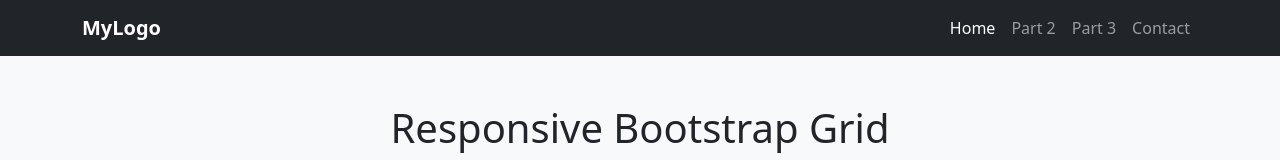
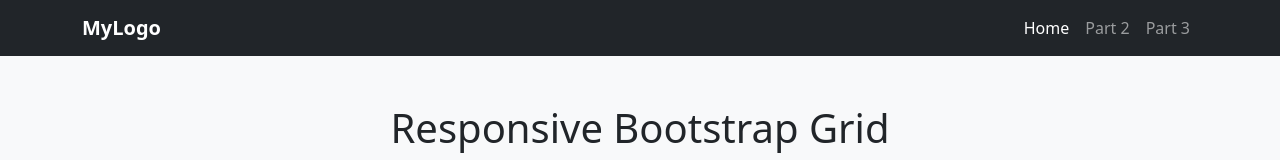
Before and after one commit to DS-KRATOS/asi4, a plain HTML site: page index.html in a window 1280 px wide. Shown: the top 160 px of the page. Drawn offline with nearby package versions, Linux system fonts and the light colour scheme.

Commit message:
Update index.html

```diff
--- a/index.html
+++ b/index.html
@@ -18,18 +18,15 @@
           <li class="nav-item"><a class="nav-link active" href="index.html">Home</a></li>
           <li class="nav-item"><a class="nav-link" href="part2.html">Part 2</a></li>
           <li class="nav-item"><a class="nav-link" href="part3.html">Part 3</a></li>
-          <li class="nav-item"><a class="nav-link" href="#">Contact</a></li>
         </ul>
       </div>
     </div>
   </nav>
-
   <div class="container my-5">
     <h1 class="text-center mb-4">Responsive Bootstrap Grid</h1>
     <p class="text-center text-muted mb-5">
       Resize the screen to see how the layout changes with Bootstrap’s grid system.
     </p>
-
     <div class="row g-3">
       <div class="col-12 col-md-6 col-lg-4">
         <div class="p-4 bg-primary text-white text-center rounded">Column 1</div>
@@ -42,7 +39,6 @@
       </div>
     </div>
   </div>
-
   <script src="https://cdn.jsdelivr.net/npm/bootstrap@5.3.2/dist/js/bootstrap.bundle.min.js"></script>
 </body>
 </html>
```
